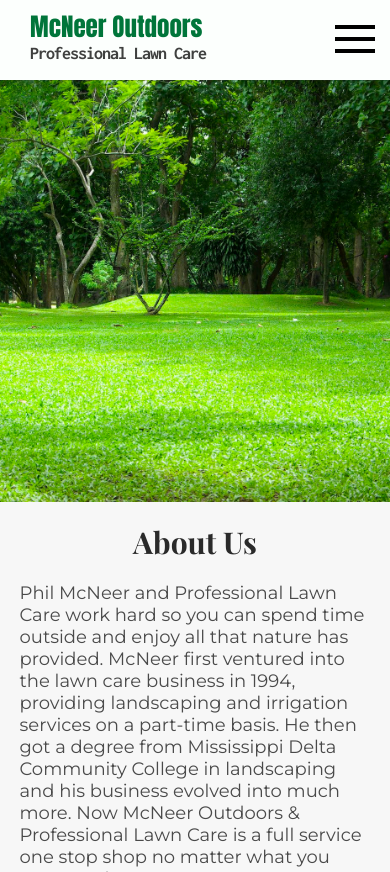
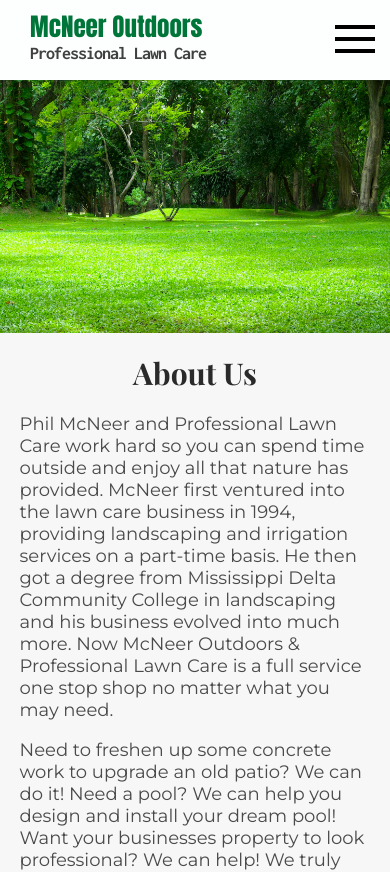
Before and after one commit to whitfieldmedia/mcneer-outdoors, a React (Create React App) app in the folder client/: page /about-us in a window 390 px wide. Shown: the top 872 px of the page. Built offline with nearby package versions, Linux system fonts and the light colour scheme.

Commit message:
fixed mobile styling issues

```diff
--- a/client/src/assets/css/about.css
+++ b/client/src/assets/css/about.css
@@ -97,6 +97,13 @@
   .about-par {
     font-size: 18px;
   }
+
+  .about-top-container {
+    height: 30vh;
+    background-repeat: no-repeat;
+    background-position: center;
+    background-attachment: scroll;
+  }
 }
 
 /*# sourceMappingURL=about.css.map */
--- a/client/src/assets/css/home.css
+++ b/client/src/assets/css/home.css
@@ -442,6 +442,7 @@
 
   .home-testimonial-par {
     font-size: 16px;
+    max-width: 90%;
   }
 
   #left-testimonial-arrow {
@@ -471,11 +472,6 @@
   .home-header2 {
     font-size: 30px;
     max-width: 90%;
-  }
-
-  .carousel-learn-more {
-    width: 125px;
-    height: 30px;
   }
 
   .carousel-button {
--- a/client/src/assets/scss/about.scss
+++ b/client/src/assets/scss/about.scss
@@ -95,4 +95,10 @@
     .about-par {
         font-size: 18px;
     }
+    .about-top-container {
+        height: 30vh;
+        background-repeat: no-repeat;
+        background-position: center;
+        background-attachment: scroll;
+    }
 }
--- a/client/src/assets/scss/home.scss
+++ b/client/src/assets/scss/home.scss
@@ -409,6 +409,7 @@
     }
     .home-testimonial-par {
         font-size: 16px;
+        max-width: 90%;
     }
     #left-testimonial-arrow {
         padding: 0 10px 0 5px;
@@ -434,10 +435,6 @@
     .home-header2 {
         font-size: 30px;
         max-width: 90%;
-    }
-    .carousel-learn-more {
-        width: 125px;
-        height: 30px;
     }
     .carousel-button {
         font-size: 18px;
--- a/client/src/pages/services/Landscaping.js
+++ b/client/src/pages/services/Landscaping.js
@@ -37,7 +37,7 @@ function Landscaping() {
                 </p>
             </div>
             <div className="service-main-section">
-                <Link className="service-type-container">
+                <Link to="/professional-lawn-care" className="service-type-container">
                     <h3 className="service-type-header">
                         Professional Lawn Care
                     </h3>
--- a/client/src/pages/services/ProfessionalLawnCare.js
+++ b/client/src/pages/services/ProfessionalLawnCare.js
@@ -48,7 +48,7 @@ function ProfessionalLawnCare() {
                         </Link>
                     </li>
                     <li className="service-list-item">
-                        <Link className="service-list-link" to="/lawn-gardening">
+                        <Link className="service-list-link" to="/gardening">
                             Gardening
                         </Link>
                     </li>
```
Also changed, not shown: 2 other files (tests, documents, lock files or other folders).
